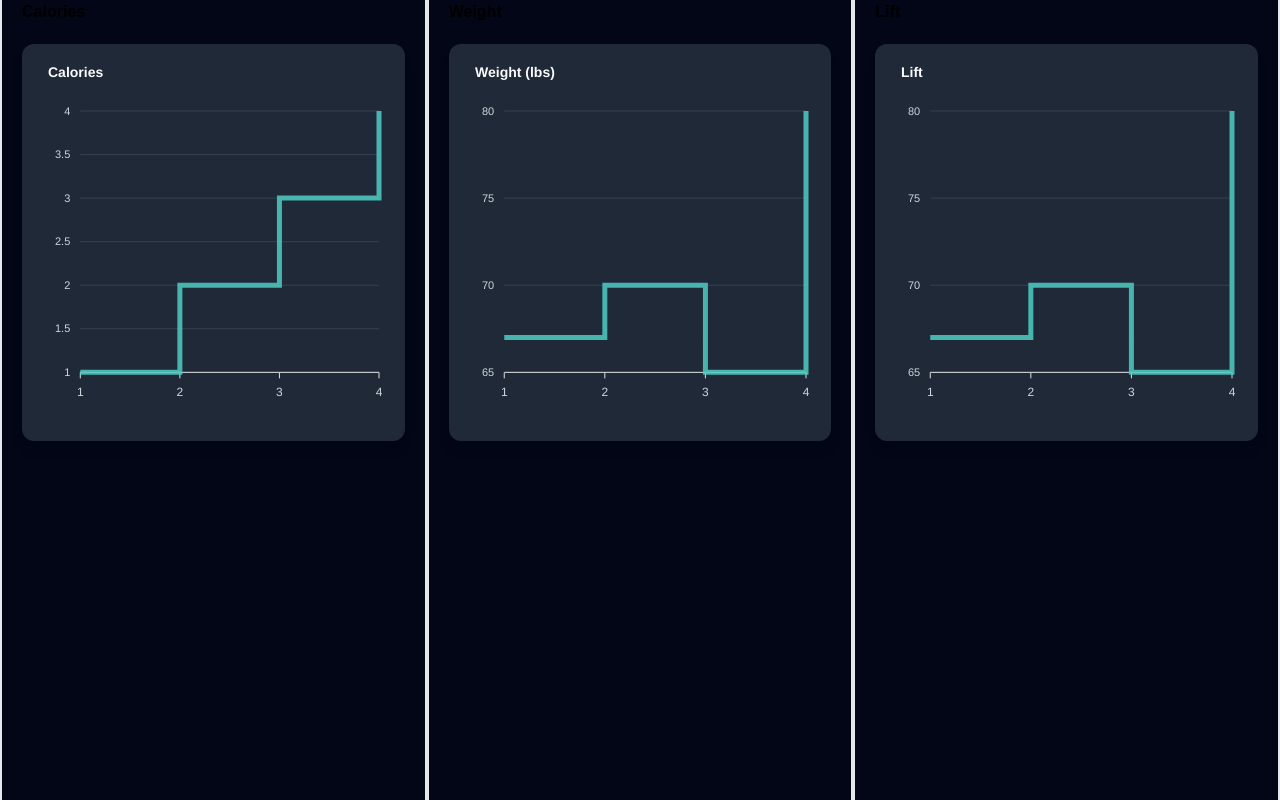
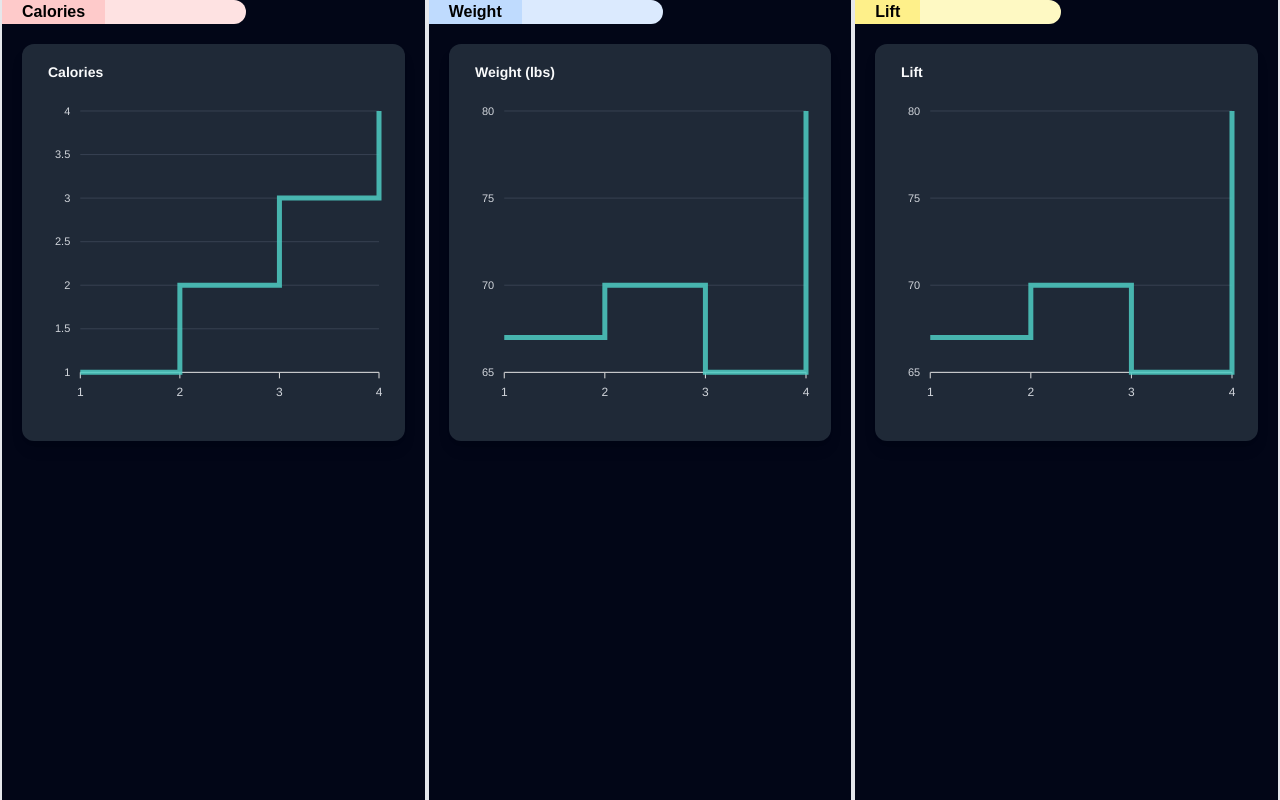
Before and after one commit to AdamsIncorporated/pump, a React app in the folder frontend/: page / in a window 1280 px wide. Built offline with nearby package versions, Linux system fonts and the light colour scheme.

Commit message:
fixed the issue. Tailwind config had JIT enabled and did not paint the screen

```diff
--- a/frontend/src/components/grid.tsx
+++ b/frontend/src/components/grid.tsx
@@ -16,13 +16,13 @@ const DataPanel: React.FC<DataPanelProps> = ({
   chartTitle,
 }) => {
   return (
-    <Panel minSize={20} className="border-x-2 bg-inherit">
-      <div className="w-full">
+    <Panel minSize={20} className="border-x-2">
+      <div className="flex">
         <div className={`bg-${bgColor}-200 w-fit text-black font-bold px-5`}>
           {title}
         </div>
         <div
-          className={`bg-${bgColor}-100 w-full rounded-l-none rounded-r-full`}
+          className={`bg-${bgColor}-100 w-1/3 rounded-l-none rounded-r-full`}
         ></div>
       </div>
       <div className="m-5">
--- a/frontend/tailwind.config.js
+++ b/frontend/tailwind.config.js
@@ -1,6 +1,11 @@
 /** @type {import('tailwindcss').Config} */
 module.exports = {
   content: ["./src/**/*.{js,jsx,ts,tsx}"],
+  safelist: [
+    {
+      pattern: /bg-(red|green|blue|yellow|gray)-\d00/,
+    },
+  ],
   theme: {
     extend: {
       fontFamily: {
@@ -9,6 +14,4 @@ module.exports = {
     },
   },
   plugins: [],
-  mode: "jit", // Ensure JIT mode is enabled
-  purge: ["./src/**/*.{html,js,jsx,ts,tsx}", "./src/assets/index.html"],
 };
```
